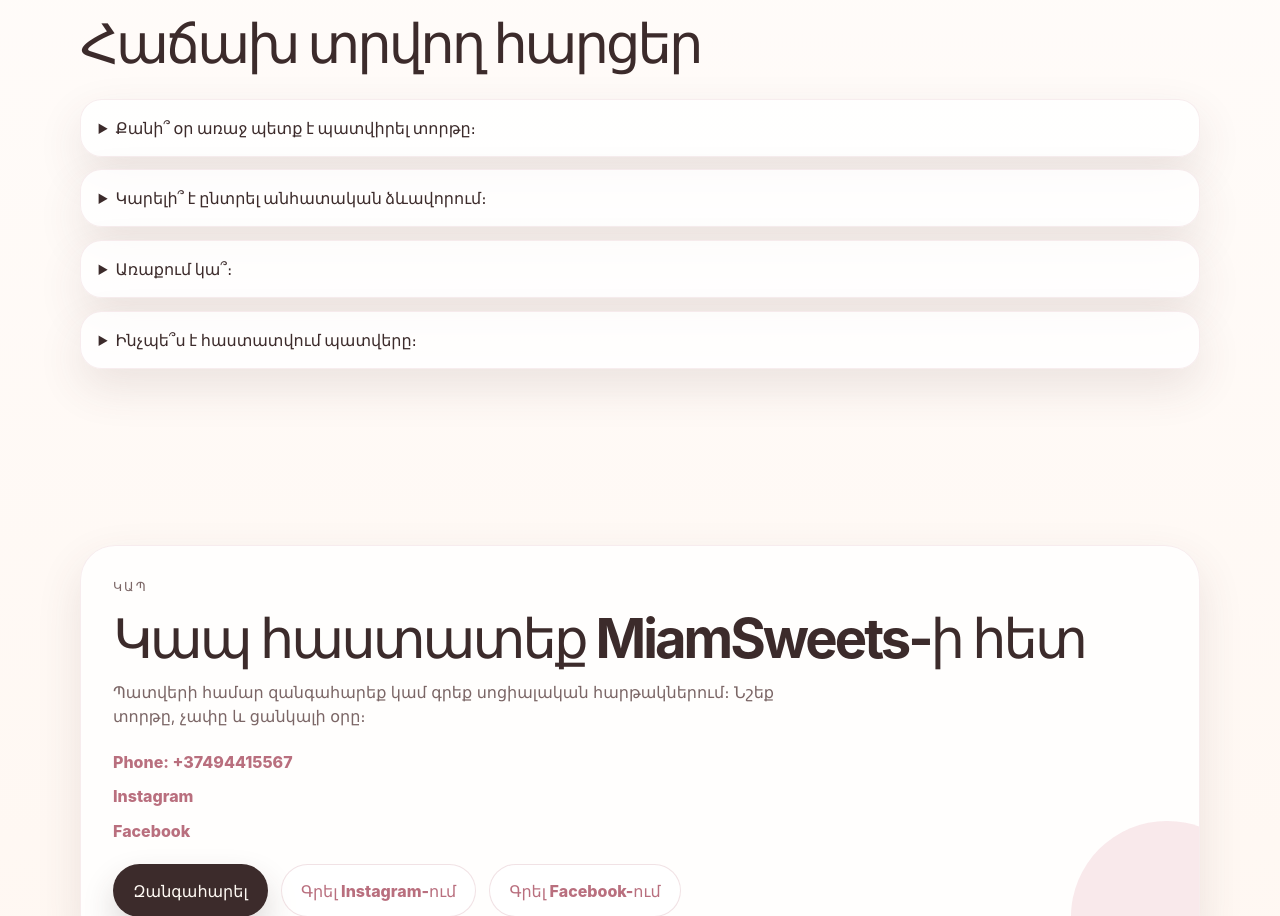
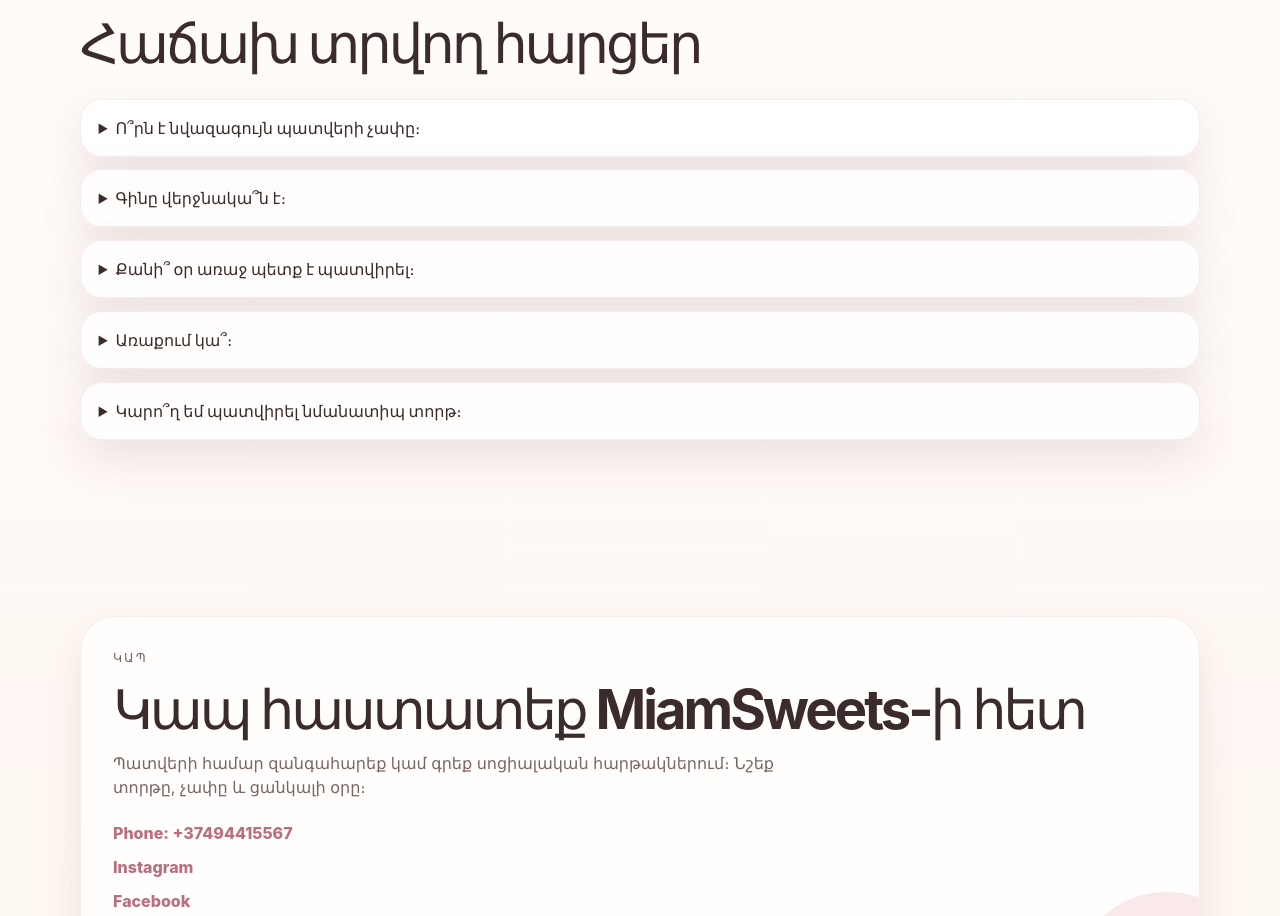
Before and after one commit to aghamyan/miam_sweets, a React (Vite) app: page / in a window 1280 px wide. Shown: the part 2904-3820 px from the top of the page. Built offline with nearby package versions, Linux system fonts and the light colour scheme.

Commit message:
Update Armenian FAQ data

```diff
--- a/src/data/faq.js
+++ b/src/data/faq.js
@@ -1,18 +1,22 @@
 export const faq = [
   {
-    question: 'Քանի՞ օր առաջ պետք է պատվիրել տորթը։',
-    answer: 'Խնդրում ենք պատվերը հաստատել առնվազն 2-3 օր առաջ, իսկ մեծ կամ հատուկ ձևավորմամբ տորթերի դեպքում՝ ավելի շուտ։',
+    question: 'Ո՞րն է նվազագույն պատվերի չափը։',
+    answer: 'Նվազագույն պատվերի չափը կախված է տորթից, սակայն հիմնականում սկսվում է 10 կտորից։',
   },
   {
-    question: 'Կարելի՞ է ընտրել անհատական ձևավորում։',
-    answer: 'Այո, յուրաքանչյուր տորթ կարող է հարմարեցվել Ձեր նախընտրած գույնին, թեմային և առիթին համապատասխան։',
+    question: 'Գինը վերջնակա՞ն է։',
+    answer: 'Նշված գինը գործում է տվյալ տորթի նման տարբերակի համար։ Դիզայնի կամ բաղադրիչների փոփոխության դեպքում գինը կարող է փոխվել։',
+  },
+  {
+    question: 'Քանի՞ օր առաջ պետք է պատվիրել։',
+    answer: 'Ցանկալի է պատվերը կատարել 1–2 օր առաջ։',
   },
   {
     question: 'Առաքում կա՞։',
-    answer: 'Առաքման հնարավորությունը քննարկվում է պատվերի հաստատման պահին՝ կախված հասցեից և ժամից։',
+    answer: 'Առաքում կա՝ կախված հասցեից։',
   },
   {
-    question: 'Ինչպե՞ս է հաստատվում պատվերը։',
-    answer: 'Պատվերը հաստատվում է մանրամասների համաձայնեցումից և կանխավճարից հետո։',
+    question: 'Կարո՞ղ եմ պատվիրել նմանատիպ տորթ։',
+    answer: 'Այո, կարող եք ընտրել մեր պատրաստած տորթերից մեկը և պատվիրել նմանատիպ տարբերակ։',
   },
 ]
```
